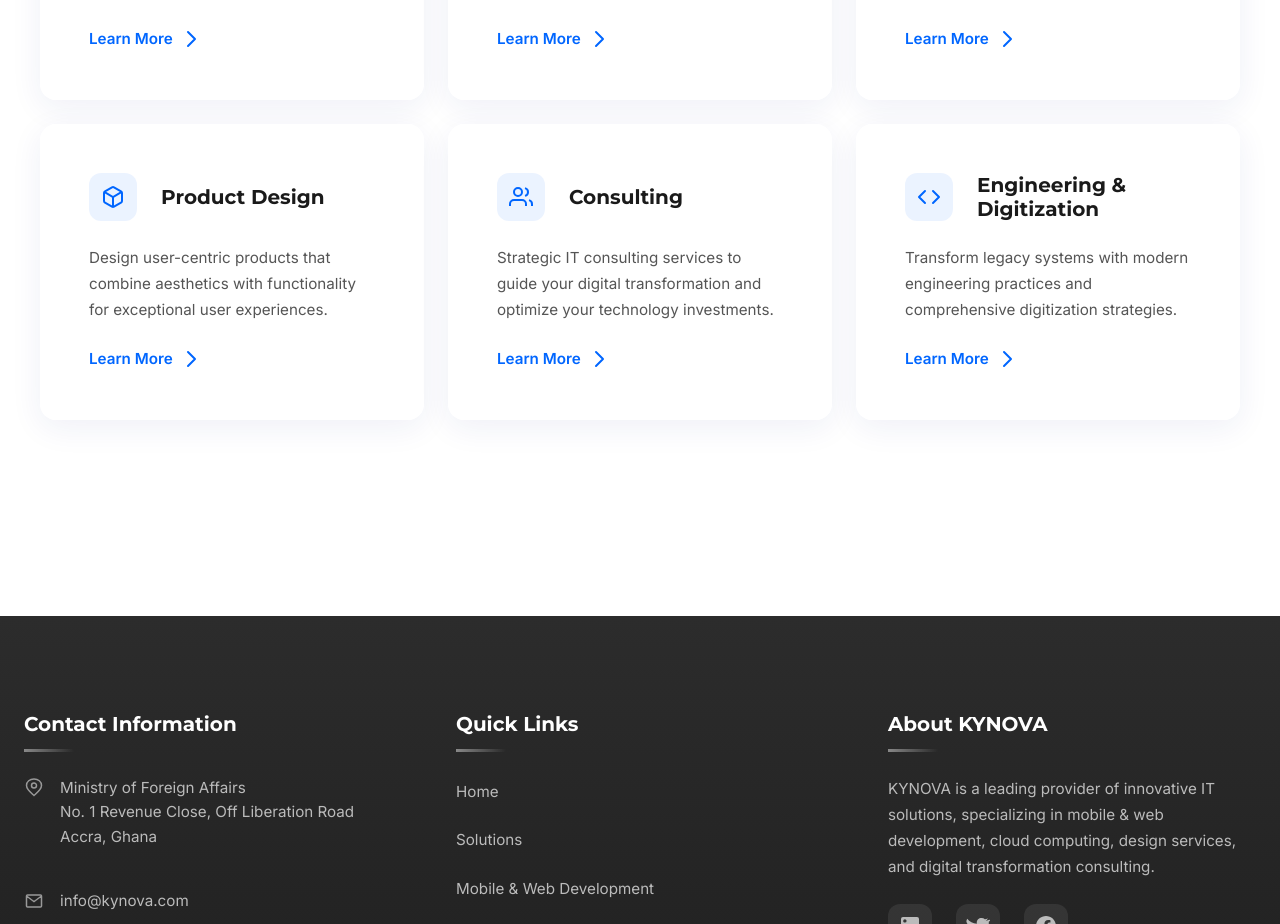
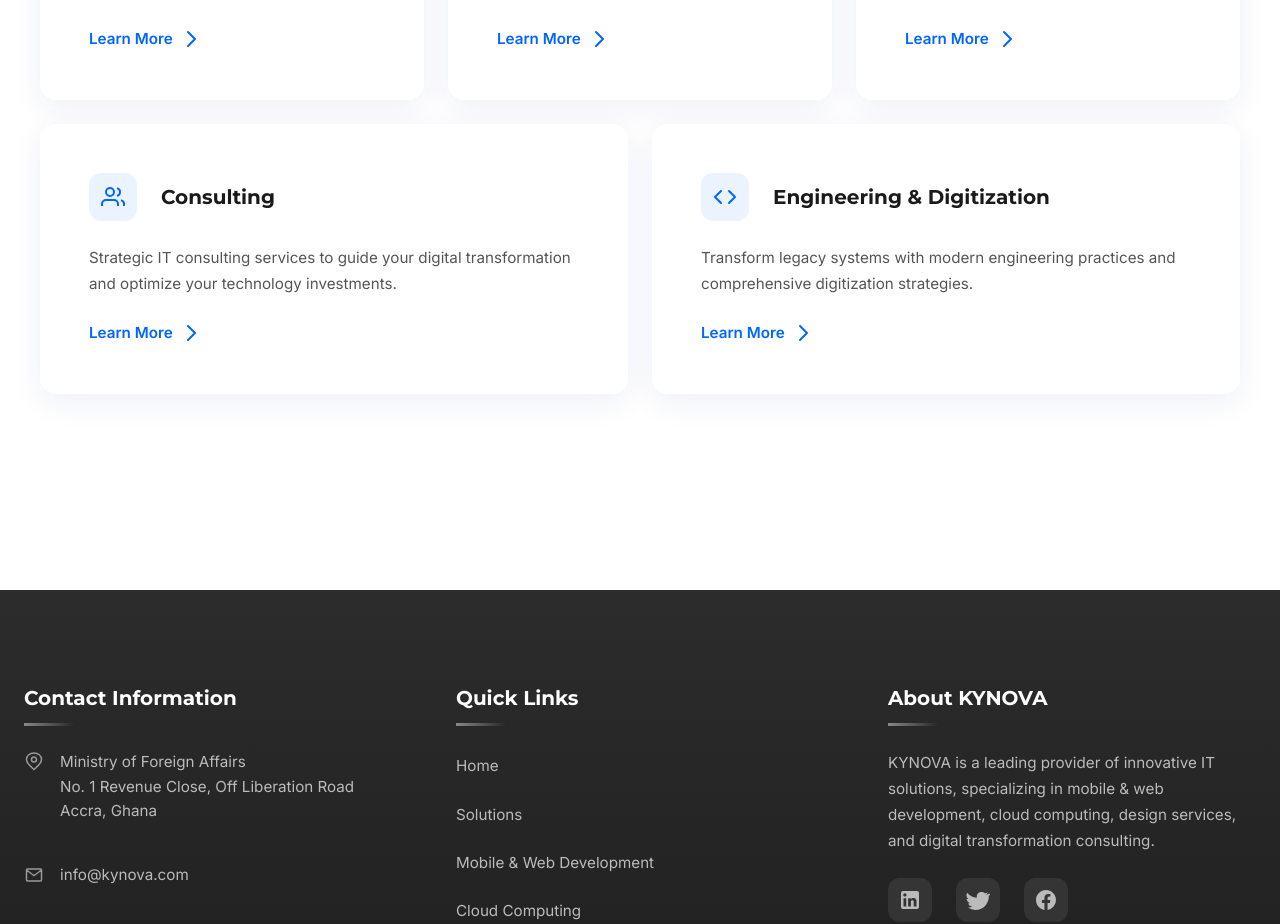
Before and after one commit to chrisarpong/stadnet-technologies, a React (Vite) app: page / in a window 1280 px wide. Shown: the part 1363-2287 px from the top of the page. Built offline with nearby package versions, Linux system fonts and the light colour scheme.

Commit message:
Remove Product Design service from website

```diff
--- a/src/components/Navbar.jsx
+++ b/src/components/Navbar.jsx
@@ -51,7 +51,7 @@ const Navbar = () => {
         { name: 'Mobile & Web Development', path: '/mobile-web-development', icon: <FaMobileAlt /> },
         { name: 'Cloud Computing', path: '/cloud-computing', icon: <FaCloud /> },
         { name: 'Graphic Design', path: '/graphic-design', icon: <FaPencilRuler /> },
-        { name: 'Product Design', path: '/product-design', icon: <FaLayerGroup /> },
+
         { name: 'Consulting', path: '/consulting', icon: <FaHandshake /> },
         { name: 'Engineering & Digitization', path: '/engineering', icon: <FaCogs /> },
     ];
--- a/src/pages/Home.jsx
+++ b/src/pages/Home.jsx
@@ -50,18 +50,7 @@ const Home = () => {
                 </svg>
             )
         },
-        {
-            title: 'Product Design',
-            description: 'Design user-centric products that combine aesthetics with functionality for exceptional user experiences.',
-            link: '/product-design',
-            icon: (
-                <svg width="24" height="24" viewBox="0 0 24 24" fill="none" stroke="currentColor">
-                    <path d="M21 16V8a2 2 0 0 0-1-1.73l-7-4a2 2 0 0 0-2 0l-7 4A2 2 0 0 0 3 8v8a2 2 0 0 0 1 1.73l7 4a2 2 0 0 0 2 0l7-4A2 2 0 0 0 21 16z" strokeWidth="2" />
-                    <polyline points="3.27 6.96 12 12.01 20.73 6.96" strokeWidth="2" />
-                    <line x1="12" y1="22.08" x2="12" y2="12" strokeWidth="2" />
-                </svg>
-            )
-        },
+
         {
             title: 'Consulting',
             description: 'Strategic IT consulting services to guide your digital transformation and optimize your technology investments.',
```
